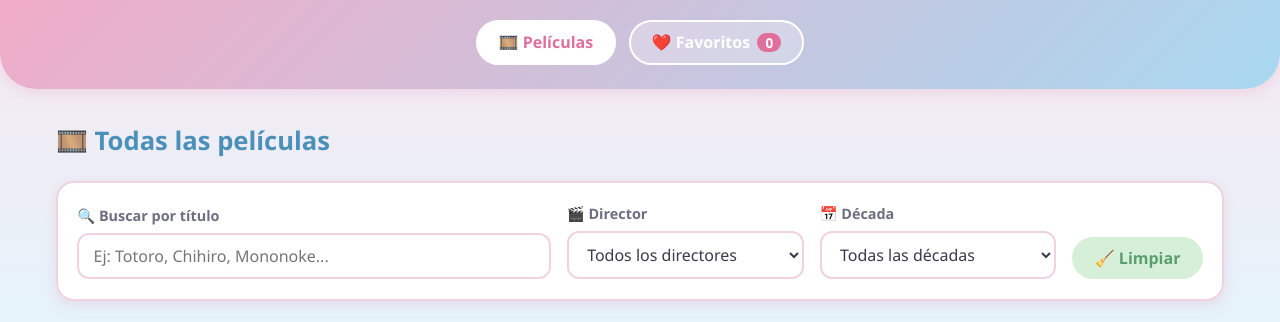
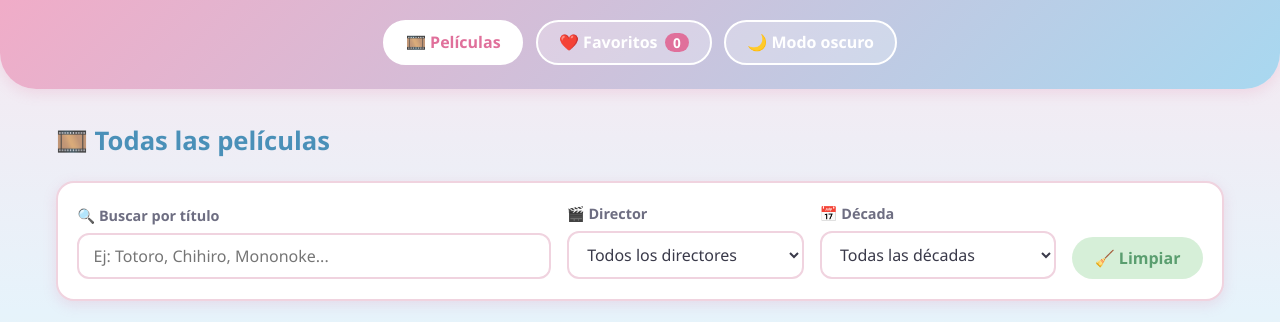
Before and after one commit to Angel52912/proyecto-web-ia, a plain HTML site: page index.html in a window 1280 px wide. Shown: the part 128-450 px from the top of the page. Drawn offline with Linux system fonts and the light colour scheme; no server answers; a web font is replaced by a local one.

Commit message:
Add dark mode toggle button to index.html
Added a button to toggle between light and dark mode.

```diff
--- a/index.html
+++ b/index.html
@@ -31,6 +31,11 @@
         </button>
         <button id="btn-ver-favoritos" class="navegacion__boton" type="button">
           ❤️ Favoritos <span id="contador-favoritos" class="navegacion__contador">0</span>
+        </button>
+
+        <!-- RETO EXTRA: botón para cambiar entre modo claro y oscuro -->
+        <button id="btn-tema" class="navegacion__boton" type="button" aria-pressed="false" aria-label="Activar modo oscuro">
+          🌙 Modo oscuro
         </button>
       </nav>
     </div>
```
